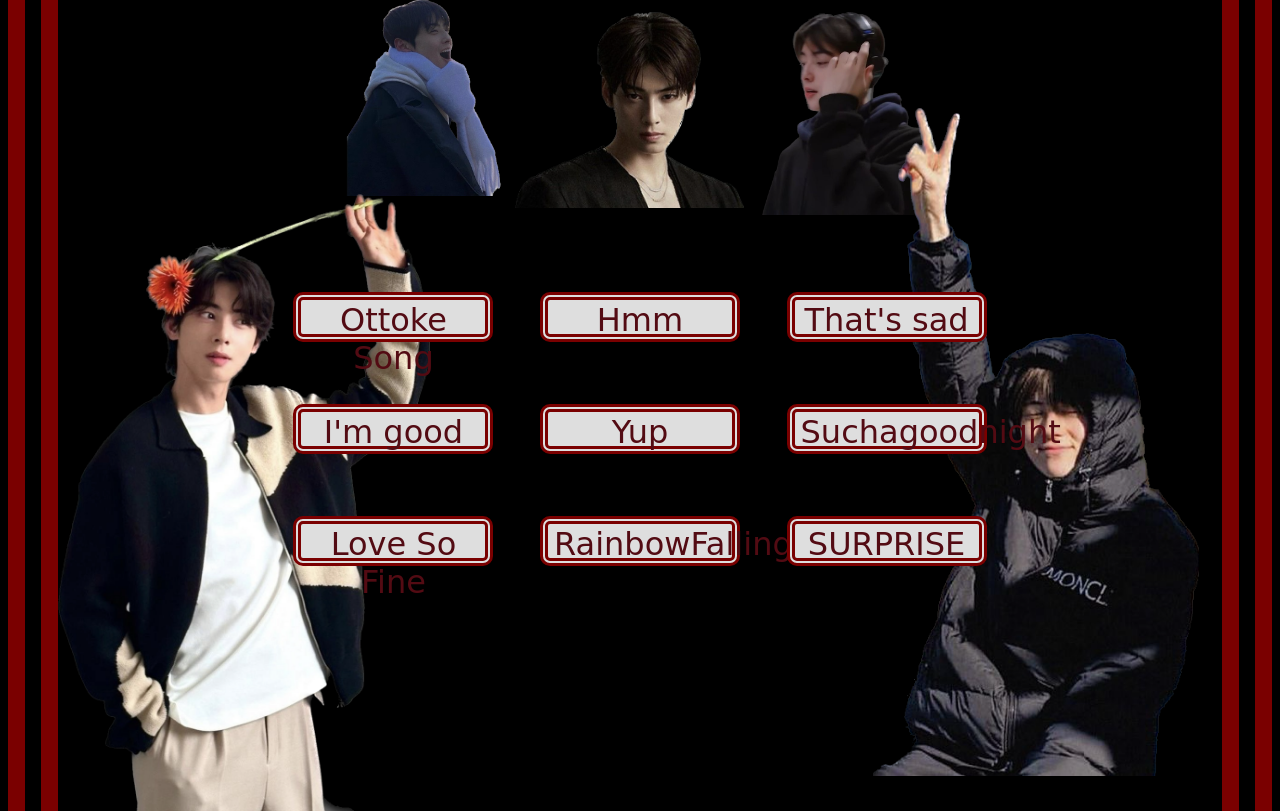
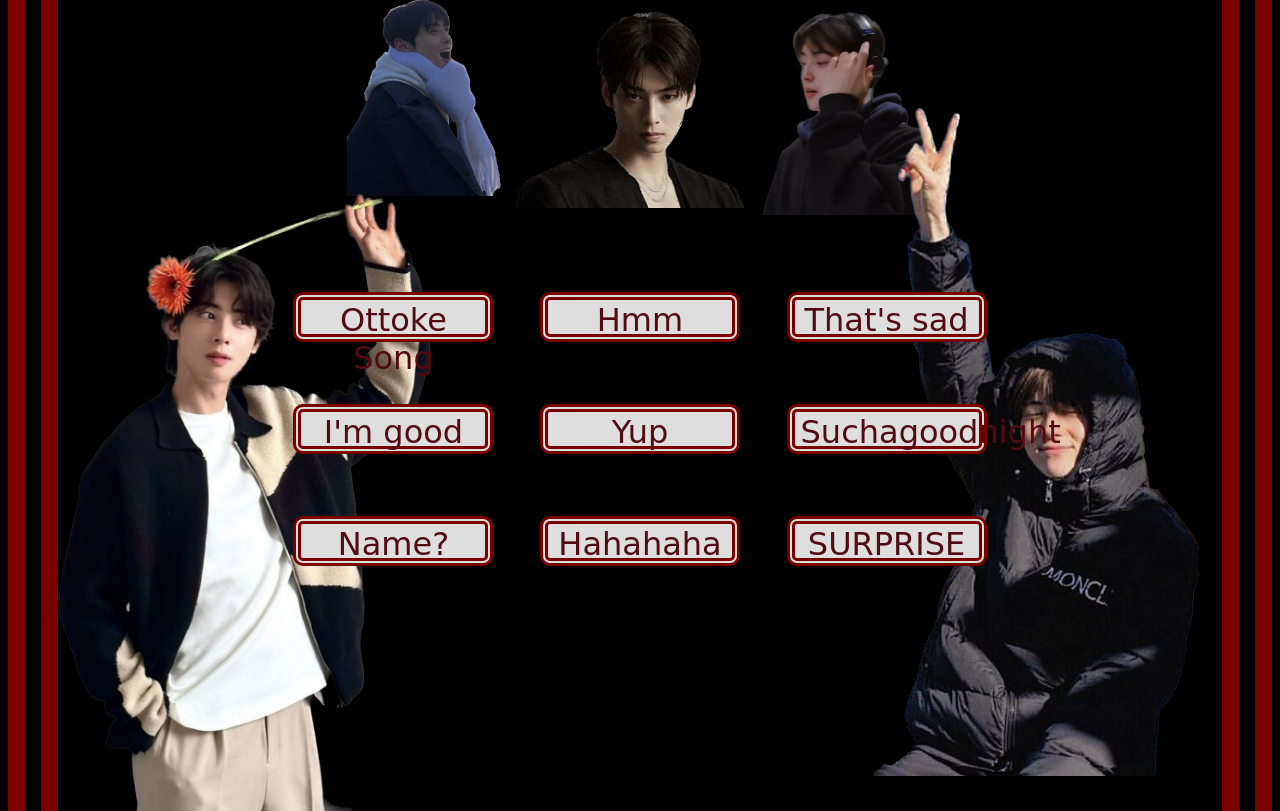
Before and after one commit to chubbyo/thestrangercorner, a plain HTML site: page chaeunwoo.html in a window 1280 px wide. Shown: the part 289-1100 px from the top of the page. Drawn offline with Linux system fonts and the light colour scheme.

Commit message:
Add files via upload

```diff
--- a/chaeunwoo.html
+++ b/chaeunwoo.html
@@ -51,8 +51,8 @@
           <button id="cew/imgood" onClick="play_sound(this.id)">I'm good</button>
           <button id="cew/yup" onClick="play_sound(this.id)">Yup</button>
           <button id="cew/suchagoodnight" onClick="play_sound(this.id)">Suchagoodnight</button>
-          <button id="lsf/lovesofine" onClick="play_sound(this.id)">Love So Fine</button>
-          <button id="rf/rainbowfalling" onClick="play_sound(this.id)">RainbowFalling</button>
+          <button id="cew/whatssurname" onClick="play_sound(this.id)">Name?</button>
+          <button id="cew/laugh" onClick="play_sound(this.id)">Hahahaha</button>
           <button id="cew/iloveyou" onClick="play_sound(this.id)">SURPRISE</button>
           </div>
         </div>
```
